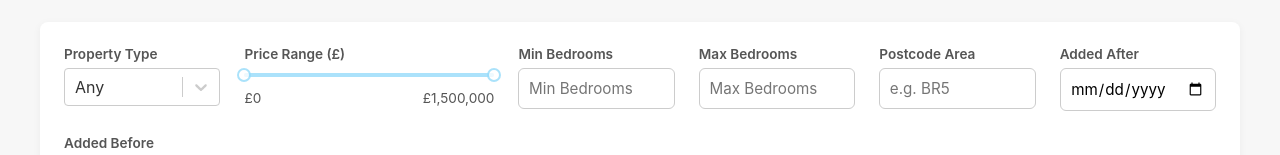
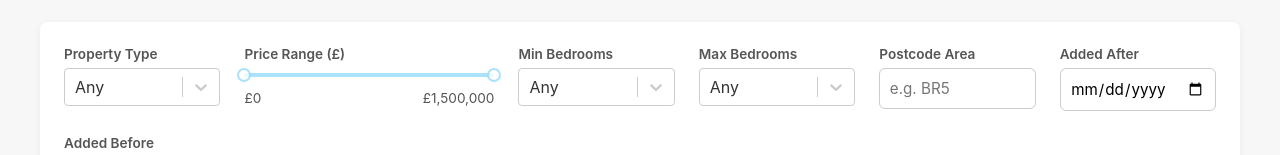
Before and after one commit to ShaviniFernando/estate-agent-react-spa, a React (Vite) app: page / in a window 1280 px wide. Shown: the part 126-281 px from the top of the page. Built offline with nearby package versions, Linux system fonts and the light colour scheme.

Commit message:
Replace bedroom inputs with react-select and remove unused dompurify and SearchForm

```diff
--- a/package.json
+++ b/package.json
@@ -13,7 +13,6 @@
     "deploy": "gh-pages -d dist"
   },
   "dependencies": {
-    "dompurify": "^3.4.11",
     "rc-slider": "^11.1.9",
     "react": "^19.2.7",
     "react-dom": "^19.2.7",
--- a/src/components/SearchForm.jsx
+++ /dev/null
@@ -1,3 +0,0 @@
-export default function SearchForm() {
-  return null;
-}
--- a/src/pages/Home.jsx
+++ b/src/pages/Home.jsx
@@ -11,6 +11,16 @@ const typeOptions = [
   { value: 'Any', label: 'Any' },
   { value: 'House', label: 'House' },
   { value: 'Flat', label: 'Flat' }
+];
+
+const bedroomOptions = [
+  { value: '', label: 'Any' },
+  { value: '1', label: '1' },
+  { value: '2', label: '2' },
+  { value: '3', label: '3' },
+  { value: '4', label: '4' },
+  { value: '5', label: '5' },
+  { value: '6', label: '6+' }
 ];
 
 export default function Home({ favourites, addFavourite, removeFavourite, clearFavourites }) {
@@ -68,25 +78,21 @@ export default function Home({ favourites, addFavourite, removeFavourite, clearF
 
         <div>
           <label htmlFor="minBedrooms">Min Bedrooms</label>
-          <input
-            type="number"
-            id="minBedrooms"
-            name="minBedrooms"
-            value={criteria.minBedrooms}
-            onChange={handleChange}
-            placeholder="Min Bedrooms"
+          <Select
+            inputId="minBedrooms"
+            options={bedroomOptions}
+            value={bedroomOptions.find(opt => opt.value === criteria.minBedrooms) || bedroomOptions[0]}
+            onChange={(selectedOption) => setCriteria(prev => ({...prev, minBedrooms: selectedOption.value}))}
           />
         </div>
 
         <div>
           <label htmlFor="maxBedrooms">Max Bedrooms</label>
-          <input
-            type="number"
-            id="maxBedrooms"
-            name="maxBedrooms"
-            value={criteria.maxBedrooms}
-            onChange={handleChange}
-            placeholder="Max Bedrooms"
+          <Select
+            inputId="maxBedrooms"
+            options={bedroomOptions}
+            value={bedroomOptions.find(opt => opt.value === criteria.maxBedrooms) || bedroomOptions[0]}
+            onChange={(selectedOption) => setCriteria(prev => ({...prev, maxBedrooms: selectedOption.value}))}
           />
         </div>
 
```
Also changed, not shown: 1 other file (tests, documents, lock files or other folders).
